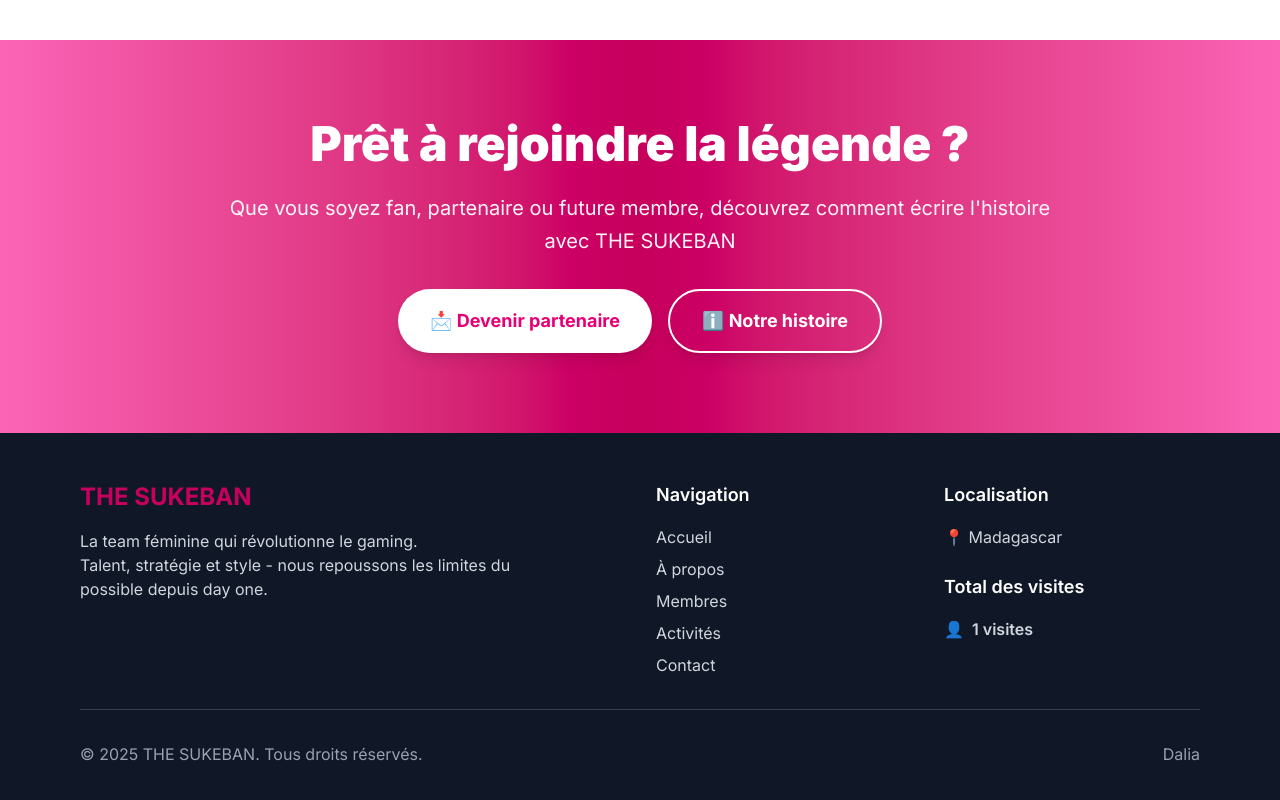
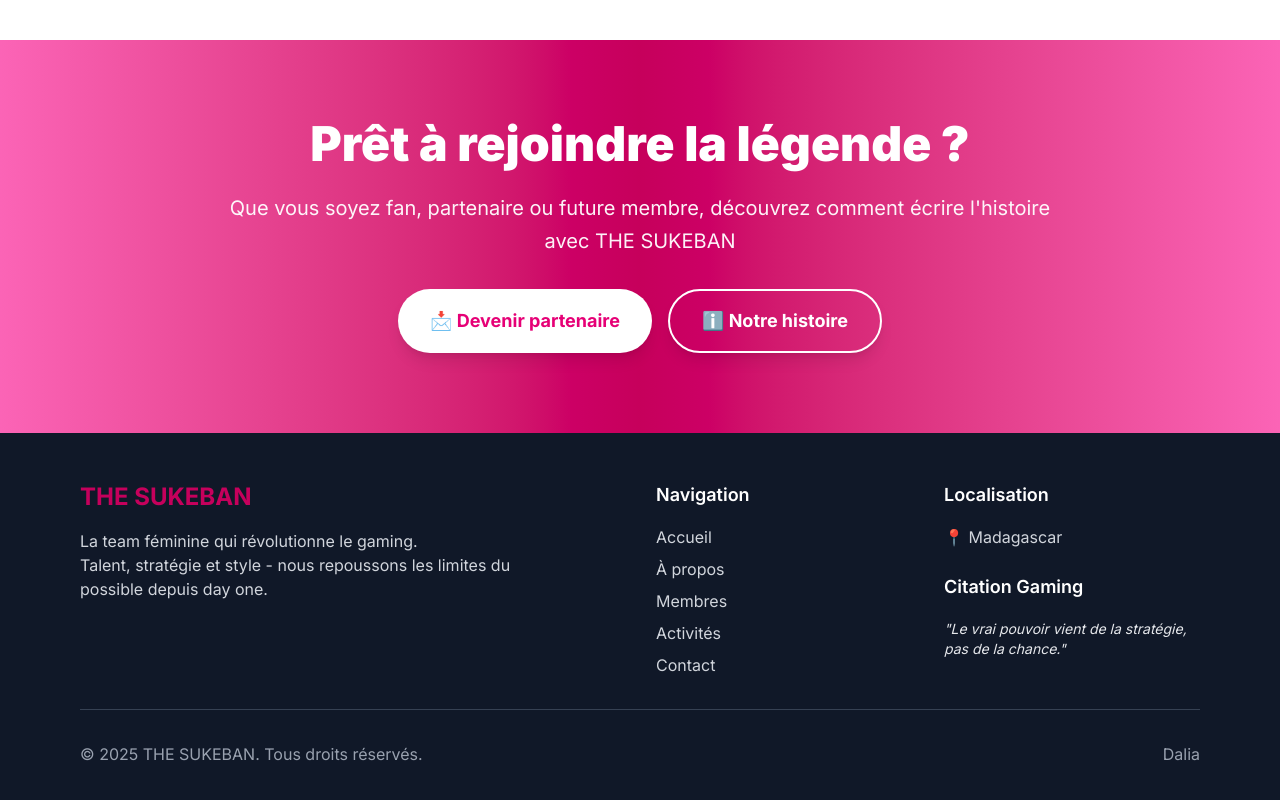
Before and after one commit to mialyramihone/TheSukebanSite, a Next.js app: page / in a window 1280 px wide. Shown: the part 2555-3355 px from the top of the page. Built offline with nearby package versions, Linux system fonts and the light colour scheme.

Commit message:
fix: Next.js 15 compatibility update

```diff
--- a/src/components/Footer.tsx
+++ b/src/components/Footer.tsx
@@ -3,22 +3,63 @@
 import Link from 'next/link';
 import { useState, useEffect } from 'react';
 
+const gamingQuotes = [
+  "La victoire n'est pas un hasard, c'est une stratégie.",
+  "Le gaming n'a pas de genre, seulement des skills.",
+  "Joue avec ton cœur, gagne avec ta tête.",
+  "Le jeu est plus qu'un passe-temps, c'est une passion.",
+  "Dans chaque partie, nous écrivons notre légende.",
+  "Le skill se travaille, la victoire se mérite.",
+  "Derrière chaque grande joueuse se cache une équipe solide.",
+  "Notre force? La stratégie et la sororité.",
+  "La victoire en Battle Royale commence par la survie.",
+  "En ranked, on ne joue pas, on combat.",
+  "Le sniper patient est plus dangereux que l'assaut impulsif.",
+  "Build faster, shoot smarter, win bigger.",
+  "Dans le bus de combat, chaque atterrissage est une nouvelle chance.",
+  "Le dernier cercle sépare les joueurs des champions.",
+  "Une bonne construction vaut mieux qu'un bon loot.",
+  "Le teamwork divise le travail et multiplie les chances de victoire.",
+  "Chaque agent a son rôle, chaque rôle sa importance.",
+  "Le clutch n'est pas chance, c'est maîtrise.",
+  "Eco round aujourd'hui, ace round demain.",
+  "La map est notre échiquier, les champions nos pions.",
+  "Un objectif vaut mieux que dix kills.",
+  "La vision contrôle la map, la map contrôle la victoire.",
+  "GG WP n'est pas une politesse, c'est un respect.",
+  "Le gaming est un art, et nous en sommes les artistes.",
+  "Chaque défaite est une leçon, chaque victoire une récompense.",
+  "Le skill n'a pas de genre, seulement des niveaux.",
+  "Dans le jeu comme dans la vie, la persévérance paie toujours.",
+  "Le vrai pouvoir vient de la stratégie, pas de la chance.",
+  "Jouer en équipe, c'est gagner en famille.",
+  "Le gaming est notre terrain de jeu, la victoire notre objectif.",
+  "Chaque partie est une nouvelle aventure, chaque victoire une nouvelle histoire.",
+  "Le gaming n'est pas juste un jeu, c'est une passion qui nous unit.",
+  "La victoire appartient à ceux qui osent.",
+  "Le skill se mesure en actions, pas en mots.",
+  "Dans chaque partie, nous sommes des guerrières.",
+  "Le gaming est notre royaume, la victoire notre couronne.",
+  "Chaque joueur a son style, chaque style sa force.",
+  "Le vrai défi n'est pas de gagner, mais de s'améliorer.",
+];
+
 export default function Footer() {
   const currentYear = new Date().getFullYear();
-  const [visitorCount, setVisitorCount] = useState(null);
+  const [currentQuote, setCurrentQuote] = useState('Chargement...');
 
   useEffect(() => {
-    // Compter CHAQUE visite, même si c'est la même personne
-    const countVisit = () => {
-      // Incrémenter le compteur local à chaque visite
-      const currentCount = parseInt(localStorage.getItem('totalVisits') || '0');
-      const newCount = currentCount + 1;
 
-      localStorage.setItem('totalVisits', newCount.toString());
-      setVisitorCount(newCount);
-    };
+    const randomQuote = gamingQuotes[Math.floor(Math.random() * gamingQuotes.length)];
+    setCurrentQuote(randomQuote);
 
-    countVisit();
+
+    const quoteInterval = setInterval(() => {
+      const newQuote = gamingQuotes[Math.floor(Math.random() * gamingQuotes.length)];
+      setCurrentQuote(newQuote);
+    }, 8000);
+
+    return () => clearInterval(quoteInterval);
   }, []);
 
   return (
@@ -54,14 +95,12 @@ export default function Footer() {
               <li>📍 Madagascar</li>
             </ul>
 
-            <div>
-              <h3 className="text-lg font-semibold mb-4 mt-6">Total des visites</h3>
-              <ul className="space-y-2 text-gray-300">
-                <li className="text-gray font-semibold">
-                  <span className="text-pink-500" style={{ marginRight: '0.5rem' }}>👤</span>
-                  {visitorCount === null ? '...' : `${visitorCount.toLocaleString()} visites`}
-                </li>
-              </ul>
+            <h3 className="text-lg font-semibold mb-4 mt-6">Citation Gaming</h3>
+            <div >
+
+              <p className="text-sm italic text-gray-200 min-h-[60px] flex items-center" style={{ marginTop: '-0.5rem' }}>
+                &quot;{currentQuote}&quot;
+              </p>
             </div>
           </div>
         </div>
```
